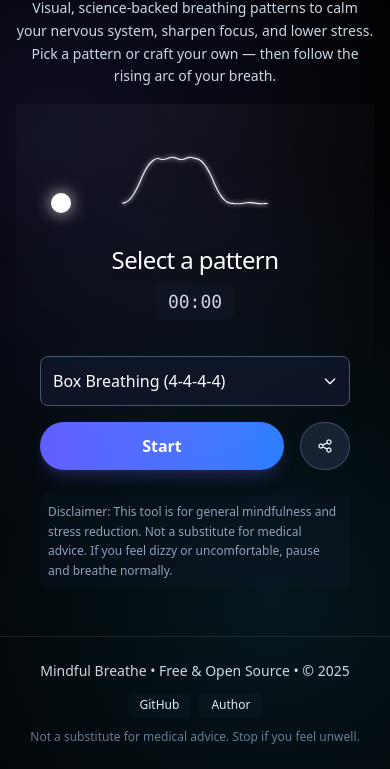
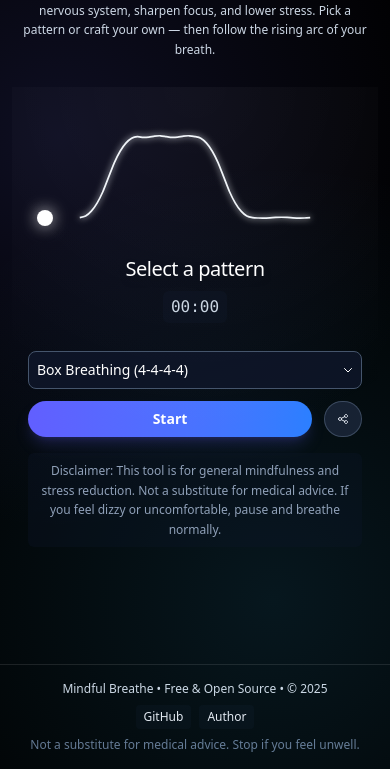
Before and after one commit to sapienskid/mindful-breath, a website: page index.html in a window 390 px wide. Shown: the part 75-844 px from the top of the page. Drawn offline with nearby package versions, Linux system fonts and the light colour scheme; files that its build step writes are made by us from their sources.

Commit message:
make it mobile first

```diff
--- a/index.html
+++ b/index.html
@@ -38,21 +38,21 @@
         <link rel="preload" href="/dist/style.css" as="style" />
         <link rel="stylesheet" href="/dist/style.css">
 </head>
-<body class="bg-black bg-space text-slate-200 antialiased selection:bg-white/20 relative h-screen flex flex-col overflow-hidden">
-    <header class="w-full max-w-7xl mx-auto px-4 pt-6 pb-4 flex flex-col items-center text-center fade-in">
-        <h1 class="text-3xl md:text-5xl font-semibold tracking-tight heading-gradient mb-3 drop-shadow-sm">Mindful Breath Timer</h1>
-        <p class="text-sm md:text-lg max-w-4xl text-slate-300 leading-relaxed">Visual, science-backed breathing patterns to calm your nervous system, sharpen focus, and lower stress. Pick a pattern or craft your own — then follow the rising arc of your breath.</p>
+<body class="bg-black bg-space text-slate-200 antialiased selection:bg-white/20 relative min-h-screen flex flex-col">
+    <header class="w-full max-w-7xl mx-auto px-3 pt-4 pb-3 flex flex-col items-center text-center fade-in">
+        <h1 class="text-2xl sm:text-3xl md:text-5xl font-semibold tracking-tight heading-gradient mb-2 drop-shadow-sm">Mindful Breath Timer</h1>
+        <p class="text-xs sm:text-sm md:text-lg max-w-4xl text-slate-300 leading-relaxed px-2">Visual, science-backed breathing patterns to calm your nervous system, sharpen focus, and lower stress. Pick a pattern or craft your own — then follow the rising arc of your breath.</p>
     </header>
 
-    <main class="flex-1 w-full max-w-7xl mx-auto px-4 pb-4 min-h-0">
-        <div class="flex flex-col lg:flex-row gap-6 h-full">
+    <main class="flex-1 w-full max-w-7xl mx-auto px-3 pb-4 min-h-0">
+        <div class="flex flex-col h-full">
             <!-- Timer Section -->
-            <div class="flex-1 flex flex-col items-center justify-center min-h-0">
-                <div class="w-full max-w-lg flex flex-col items-center gap-6 glass-panel px-6 py-8 relative overflow-hidden">
+            <div class="flex-1 flex flex-col items-center justify-center min-h-0 py-4">
+                <div class="w-full max-w-lg flex flex-col items-center gap-4 sm:gap-6 glass-panel px-4 sm:px-6 py-6 sm:py-8 relative overflow-hidden">
                     <div class="absolute inset-0 pointer-events-none opacity-40" aria-hidden="true" style="background: radial-gradient(circle at 50% 0%, rgba(255,255,255,0.1), transparent 70%);"></div>
 
-                    <div id="animationContainer" aria-label="Breathing animation" class="relative w-full h-48 mx-auto">
-                        <svg id="animationSvg" class="absolute inset-0" width="100%" height="100%" viewBox="0 0 300 150" role="img" aria-hidden="true">
+                    <div id="animationContainer" aria-label="Breathing animation" class="relative w-full h-32 sm:h-40 md:h-48 mx-auto">
+                        <svg id="animationSvg" class="absolute inset-0" width="100%" height="100%" viewBox="0 0 300 150" role="img" aria-hidden="true" preserveAspectRatio="xMidYMid meet">
                             <defs>
                                 <linearGradient id="mountainGradient" x1="0%" y1="0%" x2="0%" y2="100%">
                                     <stop offset="0%" stop-color="#000000" stop-opacity="0.8" />
@@ -70,18 +70,18 @@
                             <path id="mountainFill" fill="none" />
                             <path id="mountainPath" stroke="#f1f5f9" stroke-width="2" fill="none" filter="url(#glow)" />
                         </svg>
-                         <div id="ball" class="absolute w-5 h-5 bg-white rounded-full shadow-lg" style="filter: drop-shadow(0 0 8px rgba(255,255,255,0.8)); transition: none;"></div>
+                         <div id="ball" class="absolute w-4 h-4 sm:w-5 sm:h-5 bg-white rounded-full shadow-lg" style="filter: drop-shadow(0 0 8px rgba(255,255,255,0.8)); transition: none;"></div>
                      </div>
 
-                    <div class="flex flex-col items-center justify-center gap-2 text-center">
-                        <p id="statusText" class="text-2xl md:text-3xl font-medium text-white transition-opacity duration-300 tracking-tight drop-shadow-lg">Select a pattern</p>
-                        <p id="sessionTimer" class="text-lg text-slate-300 font-mono bg-slate-900/30 px-3 py-1 rounded-md">00:00</p>
-                        <p id="sessionSummary" class="text-sm text-emerald-400 mt-1"></p>
+                    <div class="flex flex-col items-center justify-center gap-2 text-center w-full">
+                        <p id="statusText" class="text-xl sm:text-2xl md:text-3xl font-medium text-white transition-opacity duration-300 tracking-tight drop-shadow-lg">Select a pattern</p>
+                        <p id="sessionTimer" class="text-base sm:text-lg text-slate-300 font-mono bg-slate-900/30 px-2 sm:px-3 py-1 rounded-md">00:00</p>
+                        <p id="sessionSummary" class="text-xs sm:text-sm text-emerald-400 mt-1 px-2 text-center"></p>
                     </div>
 
-                    <div class="w-full flex flex-col items-center gap-4">
+                    <div class="w-full flex flex-col items-center gap-3 sm:gap-4">
                         <div class="relative w-full max-w-sm">
-                            <select id="patternSelect" class="w-full bg-slate-900/80 border border-slate-600 text-white text-base rounded-lg focus:ring-white/50 focus:border-white/70 block p-3 transition appearance-none pr-10">
+                            <select id="patternSelect" class="w-full bg-slate-900/80 border border-slate-600 text-white text-sm sm:text-base rounded-lg focus:ring-white/50 focus:border-white/70 block p-2 sm:p-3 transition appearance-none pr-8 sm:pr-10">
                                 <option value="box">Box Breathing (4-4-4-4)</option>
                                 <option value="relax">4-7-8 Relaxing Breath</option>
                                 <option value="energize">Energizing (3-1-3-1)</option>
@@ -89,36 +89,36 @@
                                 <option value="triangle">Triangle (4-4-8-0)</option>
                                 <option value="custom">Custom Pattern</option>
                             </select>
-                            <div class="pointer-events-none absolute inset-y-0 right-0 flex items-center px-3 text-white">
-                                <svg class="w-4 h-4" fill="none" stroke="currentColor" viewBox="0 0 24 24" xmlns="http://www.w3.org/2000/svg"><path stroke-linecap="round" stroke-linejoin="round" stroke-width="2" d="M19 9l-7 7-7-7"></path></svg>
+                            <div class="pointer-events-none absolute inset-y-0 right-0 flex items-center px-2 sm:px-3 text-white">
+                                <svg class="w-3 h-3 sm:w-4 sm:h-4" fill="none" stroke="currentColor" viewBox="0 0 24 24" xmlns="http://www.w3.org/2000/svg"><path stroke-linecap="round" stroke-linejoin="round" stroke-width="2" d="M19 9l-7 7-7-7"></path></svg>
                             </div>
                         </div>
 
-                        <div id="customInputs" class="hidden w-full max-w-sm grid-cols-4 gap-3 text-center">
+                        <div id="customInputs" class="hidden w-full max-w-sm grid grid-cols-4 gap-2 sm:gap-3 text-center">
                             <div class="flex flex-col">
                                 <label class="text-xs text-slate-300 mb-1">Inhale</label>
-                                <input type="number" id="customInhale" value="4" min="1" class="number-input">
+                                <input type="number" id="customInhale" value="4" min="1" class="number-input text-sm p-2">
                             </div>
                             <div class="flex flex-col">
                                 <label class="text-xs text-slate-300 mb-1">Hold</label>
-                                <input type="number" id="customHold1" value="4" min="0" class="number-input">
+                                <input type="number" id="customHold1" value="4" min="0" class="number-input text-sm p-2">
                             </div>
                             <div class="flex flex-col">
                                 <label class="text-xs text-slate-300 mb-1">Exhale</label>
-                                <input type="number" id="customExhale" value="4" min="1" class="number-input">
+                                <input type="number" id="customExhale" value="4" min="1" class="number-input text-sm p-2">
                             </div>
                             <div class="flex flex-col">
                                 <label class="text-xs text-slate-300 mb-1">Hold</label>
-                                <input type="number" id="customHold2" value="4" min="0" class="number-input">
+                                <input type="number" id="customHold2" value="4" min="0" class="number-input text-sm p-2">
                             </div>
                         </div>
 
-                        <div class="flex gap-4 w-full max-w-sm">
-                            <button id="startStopBtn" class="flex-1 px-6 py-3 rounded-full font-semibold text-base bg-gradient-to-r from-indigo-500 to-blue-500 text-white hover:from-indigo-600 hover:to-blue-600 active:scale-95 transition duration-150 shadow-lg shadow-indigo-500/20 flex items-center justify-center">
+                        <div class="flex gap-3 sm:gap-4 w-full max-w-sm">
+                            <button id="startStopBtn" class="flex-1 px-4 sm:px-6 py-2 sm:py-3 rounded-full font-semibold text-sm sm:text-base bg-gradient-to-r from-indigo-500 to-blue-500 text-white hover:from-indigo-600 hover:to-blue-600 active:scale-95 transition duration-150 shadow-lg shadow-indigo-500/20 flex items-center justify-center">
                                 <span>Start</span>
                             </button>
-                            <button id="shareBtn" type="button" class="px-4 py-3 rounded-full bg-slate-800/80 text-slate-200 text-sm font-medium border border-slate-600/80 hover:bg-slate-700 backdrop-blur focus-ring transition flex items-center gap-2">
-                                <svg xmlns="http://www.w3.org/2000/svg" class="h-4 w-4" fill="none" viewBox="0 0 24 24" stroke="currentColor">
+                            <button id="shareBtn" type="button" class="px-3 sm:px-4 py-2 sm:py-3 rounded-full bg-slate-800/80 text-slate-200 text-xs sm:text-sm font-medium border border-slate-600/80 hover:bg-slate-700 backdrop-blur focus-ring transition flex items-center gap-1 sm:gap-2">
+                                <svg xmlns="http://www.w3.org/2000/svg" class="h-3 w-3 sm:h-4 sm:w-4" fill="none" viewBox="0 0 24 24" stroke="currentColor">
                                     <path stroke-linecap="round" stroke-linejoin="round" stroke-width="2" d="M8.684 13.342C8.886 12.938 9 12.482 9 12c0-.482-.114-.938-.316-1.342m0 2.684a3 3 0 110-2.684m0 2.684l6.632 3.316m-6.632-6l6.632-3.316m0 0a3 3 0 105.367-2.684 3 3 0 00-5.367 2.684zm0 9.316a3 3 0 105.368 2.684 3 3 0 00-5.368-2.684z" />
                                 </svg>
                                 <span class="hidden sm:inline">Share</span>
@@ -126,22 +126,22 @@
                         </div>
                     </div>
 
-                    <p class="text-xs text-slate-400 max-w-sm leading-relaxed bg-slate-900/30 p-2 rounded-md">Disclaimer: This tool is for general mindfulness and stress reduction. Not a substitute for medical advice. If you feel dizzy or uncomfortable, pause and breathe normally.</p>
+                    <p class="text-xs text-slate-400 max-w-sm leading-relaxed bg-slate-900/30 p-2 rounded-md text-center">Disclaimer: This tool is for general mindfulness and stress reduction. Not a substitute for medical advice. If you feel dizzy or uncomfortable, pause and breathe normally.</p>
                 </div>
             </div>
 
         </div>
     </main>
 
-    <footer class="w-full border-t border-white/10 py-6 px-4 bg-black/60">
-        <div class="max-w-3xl mx-auto text-center space-y-3">
-            <p class="text-sm text-slate-300">Mindful Breathe • Free &amp; Open Source • © <span id="year"></span></p>
+    <footer class="w-full border-t border-white/10 py-4 sm:py-6 px-3 sm:px-4 bg-black/60">
+        <div class="max-w-3xl mx-auto text-center space-y-2 sm:space-y-3">
+            <p class="text-xs sm:text-sm text-slate-300">Mindful Breathe • Free &amp; Open Source • © <span id="year"></span></p>
 
-            <div class="flex items-center justify-center gap-2">
+            <div class="flex items-center justify-center gap-2 flex-wrap">
                 <a href="https://github.com/sapienskid" target="_blank" rel="noopener noreferrer"
-                     class="text-xs text-slate-200 bg-slate-900/20 px-3 py-1 rounded">GitHub</a>
+                     class="text-xs text-slate-200 bg-slate-900/20 px-2 sm:px-3 py-1 rounded">GitHub</a>
                 <a href="https://pokharelsabin.com.np" target="_blank" rel="noopener noreferrer"
-                     class="text-xs text-slate-200 bg-slate-900/20 px-3 py-1 rounded">Author</a>
+                     class="text-xs text-slate-200 bg-slate-900/20 px-2 sm:px-3 py-1 rounded">Author</a>
             </div>
 
             <p class="text-xs text-slate-500">Not a substitute for medical advice. Stop if you feel unwell.</p>
--- a/scripts/app.js
+++ b/scripts/app.js
@@ -1,5 +1,5 @@
 // Mindful Breath Timer Core Logic
-// Accessible, single-thread animation loop with requestAnimationFrame
+// Mobile-first, accessible, single-thread animation loop with requestAnimationFrame
 
 const state = {
   isRunning: false,
@@ -9,6 +9,8 @@ const state = {
   animationFrameId: null,
   timerIntervalId: null,
   pathLength: 0,
+  isInitialized: false,
+  resizeTimeout: null
 };
 
 const patterns = {
@@ -48,6 +50,7 @@ function cacheDom() {
   elements.mountainPath = qs('mountainPath');
   elements.mountainFill = qs('mountainFill');
   elements.animationSvg = qs('animationSvg');
+  elements.animationContainer = qs('animationContainer');
   elements.statusText = qs('statusText');
   elements.sessionTimer = qs('sessionTimer');
   elements.startStopBtn = qs('startStopBtn');
@@ -77,7 +80,7 @@ function getActivePattern() {
   return patterns[selected];
 }
 
-// Build a simple breathing-pattern-based mountain path using D3
+// Build a mobile-optimized breathing-pattern-based mountain path using D3
 function buildMountainPath() {
   if (typeof d3 === 'undefined') {
     console.warn('D3 is not loaded. Falling back to static path.');
@@ -94,11 +97,12 @@ function buildMountainPath() {
   const [inhale, hold1, exhale, hold2] = pattern.timings;
   const totalTime = inhale + hold1 + exhale + hold2;
 
-  // Create simple arc path based on breathing pattern
-  const startX = 20;
-  const endX = width - 20;
-  const baseY = height - 30;
-  const peakY = 40;
+  // Mobile-optimized dimensions with better margins
+  const isMobile = window.innerWidth <= 640; // sm breakpoint
+  const startX = isMobile ? 15 : 20;
+  const endX = width - (isMobile ? 15 : 20);
+  const baseY = height - (isMobile ? 25 : 30);
+  const peakY = isMobile ? 30 : 40;
 
   let points = [];
 
@@ -107,7 +111,7 @@ function buildMountainPath() {
     points = [[startX, baseY], [endX, baseY]];
   } else {
     // Create smooth arc that represents one complete breath cycle
-    const numPoints = 50; // Smooth curve with 50 points
+    const numPoints = isMobile ? 40 : 50; // Fewer points on mobile for performance
 
     for (let i = 0; i <= numPoints; i++) {
       const progress = i / numPoints; // 0 to 1
@@ -129,7 +133,7 @@ function buildMountainPath() {
         accumulatedTime += pattern.timings[p];
       }
 
-      // Calculate Y position based on phase
+      // Calculate Y position based on phase with mobile-optimized curves
       let y = baseY;
 
       if (currentPhase === 0) {
@@ -137,13 +141,15 @@ function buildMountainPath() {
         y = baseY - (baseY - peakY) * easeInOutQuad(phaseProgress);
       } else if (currentPhase === 1) {
         // Hold at top: stay at peak with slight variation
-        y = peakY + Math.sin(phaseProgress * Math.PI * 4) * 2;
+        const variation = isMobile ? 1 : 2;
+        y = peakY + Math.sin(phaseProgress * Math.PI * 4) * variation;
       } else if (currentPhase === 2) {
         // Exhale: descend smoothly
         y = peakY + (baseY - peakY) * easeInOutQuad(phaseProgress);
       } else {
         // Hold at bottom: stay at base with slight variation
-        y = baseY + Math.sin(phaseProgress * Math.PI * 3) * 1;
+        const variation = isMobile ? 0.5 : 1;
+        y = baseY + Math.sin(phaseProgress * Math.PI * 3) * variation;
       }
 
       points.push([x, y]);
@@ -155,11 +161,11 @@ function buildMountainPath() {
     points = [[startX, baseY], [endX, baseY]];
   }
 
-  // Generate smooth path using d3.line
+  // Generate smooth path using d3.line with mobile-optimized curve tension
   const line = d3.line()
     .x(d => d[0])
     .y(d => d[1])
-    .curve(d3.curveCardinal);
+    .curve(d3.curveCardinal.tension(isMobile ? 0.3 : 0.5));
 
   // Create path for stroke
   const pathData = line(points);
@@ -168,15 +174,15 @@ function buildMountainPath() {
   // Create filled mountain shape
   if (elements.mountainFill) {
     const fillPoints = [
-      [0, height - 5],
+      [0, height],
       ...points,
-      [width, height - 5],
-      [0, height - 5]
+      [width, height],
+      [0, height]
     ];
     const fillPath = d3.line()
       .x(d => d[0])
       .y(d => d[1])
-      .curve(d3.curveCardinal)(fillPoints);
+      .curve(d3.curveCardinal.tension(isMobile ? 0.3 : 0.5))(fillPoints);
     elements.mountainFill.setAttribute('d', fillPath);
   }
 
@@ -194,9 +200,9 @@ function easeInOutQuad(x) {
   return x < 0.5 ? 2 * x * x : 1 - Math.pow(-2 * x + 2, 2) / 2;
 }
 
-// Simplified ball positioning using SVG coordinates directly
+// Mobile-optimized ball positioning using precise SVG coordinates
 function updateBallPosition(progress) {
-  if (!state.pathLength || !elements.mountainPath) {
+  if (!state.pathLength || !elements.mountainPath || !elements.animationContainer) {
     return;
   }
 
@@ -204,29 +210,37 @@ function updateBallPosition(progress) {
     // Get point along the path (progress is 0 to 1)
     const pathPoint = elements.mountainPath.getPointAtLength(progress * state.pathLength);
 
+    // Get container bounding rect for precise positioning
+    const containerRect = elements.animationContainer.getBoundingClientRect();
+    const svgRect = elements.animationSvg.getBoundingClientRect();
+
     // Get SVG viewBox dimensions
     const viewBox = elements.animationSvg.viewBox.baseVal;
     const viewBoxWidth = viewBox.width;
     const viewBoxHeight = viewBox.height;
 
-    // Get actual SVG element dimensions
-    const svgRect = elements.animationSvg.getBoundingClientRect();
-
-    // Calculate scale factors
+    // Calculate scale factors (SVG coordinates to actual pixel coordinates)
     const scaleX = svgRect.width / viewBoxWidth;
     const scaleY = svgRect.height / viewBoxHeight;
 
-    // Convert SVG coordinates to actual pixel coordinates
+    // Convert SVG coordinates to container-relative pixel coordinates
     const pixelX = pathPoint.x * scaleX;
     const pixelY = pathPoint.y * scaleY;
 
-    // Position ball (centered on the point)
+    // Position ball relative to the container
     elements.ball.style.left = `${pixelX}px`;
     elements.ball.style.top = `${pixelY}px`;
     elements.ball.style.transform = 'translate(-50%, -50%)';
 
+    // Ensure ball is visible
+    elements.ball.style.display = 'block';
+
   } catch (e) {
     console.warn('Failed to position ball:', e);
+    // Fallback positioning
+    elements.ball.style.left = '50%';
+    elements.ball.style.top = '75%';
+    elements.ball.style.transform = 'translate(-50%, -50%)';
   }
 }
 
@@ -236,7 +250,7 @@ function updateStatusText(text) {
     setTimeout(() => {
       elements.statusText.innerText = text;
       elements.statusText.classList.remove('opacity-0');
-    }, 180);
+    }, 150); // Faster transition on mobile
   }
 }
 
@@ -333,15 +347,24 @@ function summarizeSession() {
   const elapsedSeconds = Math.floor((Date.now() - state.sessionStartTime) / 1000);
   if (elapsedSeconds < 5) return; // ignore very short sessions
   const minutes = (elapsedSeconds / 60).toFixed(1);
-  elements.sessionSummary.textContent = `Completed ${minutes} min session (${elapsedSeconds}s). Great job maintaining focus.`;
+  elements.sessionSummary.textContent = `Completed ${minutes} min session. Great job maintaining focus.`;
 }
 
 function handleStartStopClick() {
   state.isRunning ? stop() : start();
 }
 
+// Optimized resize handler with debouncing for mobile
 function handleResize() {
+  // Clear existing timeout
+  if (state.resizeTimeout) {
+    clearTimeout(state.resizeTimeout);
+  }
+
+  // Debounce resize events (important for mobile orientation changes)
+  state.resizeTimeout = setTimeout(() => {
     buildMountainPath();
+
     // Update ball position immediately after path rebuild
     if (state.isRunning) {
       const pattern = getActivePattern();
@@ -358,6 +381,7 @@ function handleResize() {
     } else {
       updateBallPosition(0);
     }
+  }, 100); // 100ms debounce
 }
 
 function handlePatternChange() {
@@ -372,8 +396,10 @@ function handlePatternChange() {
   elements.sessionTimer.textContent = '00:00';
   resetState();
   // Rebuild mountain path when pattern changes
+  setTimeout(() => {
     buildMountainPath();
     updateBallPosition(0);
+  }, 50);
 }
 
 function shareSession() {
@@ -407,12 +433,15 @@ function fallbackShare(text, url) {
   // Create a temporary input to copy the text
   const textarea = document.createElement('textarea');
   textarea.value = `${text}\n${url}`;
+  textarea.style.position = 'fixed';
+  textarea.style.left = '-9999px';
   document.body.appendChild(textarea);
   textarea.select();
+  textarea.setSelectionRange(0, 99999); // For mobile devices
 
   try {
     document.execCommand('copy');
-    // Just show a simple non-scary message
+    // Show feedback message
     const messageEl = elements.sessionSummary;
     const originalText = messageEl.textContent;
     messageEl.textContent = 'Share link copied!';
@@ -425,16 +454,30 @@ function fallbackShare(text, url) {
     }, 2000);
   } catch (err) {
     console.error('Failed to copy: ', err);
+    // Fallback for mobile browsers that don't support copy
+    const messageEl = elements.sessionSummary;
+    const originalText = messageEl.textContent;
+    messageEl.textContent = 'Share not supported on this device';
+    messageEl.style.color = '#f59e0b'; // amber-400
+
+    setTimeout(() => {
+      messageEl.textContent = originalText;
+      messageEl.style.color = '';
+    }, 2000);
   }
 
   document.body.removeChild(textarea);
 }
 
+// Mobile-optimized initialization
 function init() {
   cacheDom();
 
   // Set year in footer
-  document.getElementById('year').textContent = new Date().getFullYear();
+  const yearElement = document.getElementById('year');
+  if (yearElement) {
+    yearElement.textContent = new Date().getFullYear();
+  }
 
   // Register service worker for offline & caching
   if ('serviceWorker' in navigator) {
@@ -443,6 +486,7 @@ function init() {
     });
   }
 
+  // Initialize mountain path after a short delay to ensure DOM is ready
   setTimeout(() => {
     buildMountainPath();
     try {
@@ -451,15 +495,44 @@ function init() {
       state.pathLength = 0;
     }
     updateBallPosition(0);
-  }, 120);
+    state.isInitialized = true;
+  }, 200); // Slightly longer delay for mobile devices
 
+  // Event listeners
   elements.startStopBtn.addEventListener('click', handleStartStopClick);
   elements.patternSelect.addEventListener('change', handlePatternChange);
   elements.shareBtn.addEventListener('click', shareSession);
+
+  // Initialize pattern selection
   handlePatternChange();
 
-  // Use the new resize handler
-  window.addEventListener('resize', handleResize);
+  // Optimized resize handler with passive listening
+  window.addEventListener('resize', handleResize, { passive: true });
+
+  // Handle orientation change on mobile devices
+  window.addEventListener('orientationchange', () => {
+    setTimeout(handleResize, 300); // Delay to allow orientation change to complete
+  });
+
+  // Prevent zoom on double tap for better mobile UX
+  let lastTouchEnd = 0;
+  document.addEventListener('touchend', (event) => {
+    const now = (new Date()).getTime();
+    if (now - lastTouchEnd <= 300) {
+      event.preventDefault();
+    }
+    lastTouchEnd = now;
+  }, false);
+
+  // Add touch-friendly focus handling
+  document.addEventListener('touchstart', () => {
+    document.body.classList.add('touch-device');
+  }, { once: true });
 }
 
-window.addEventListener('load', init);
+// Enhanced DOM ready detection for mobile
+if (document.readyState === 'loading') {
+  document.addEventListener('DOMContentLoaded', init);
+} else {
+  init();
+}
```
Lines whose indentation alone changed are shown as unchanged.
